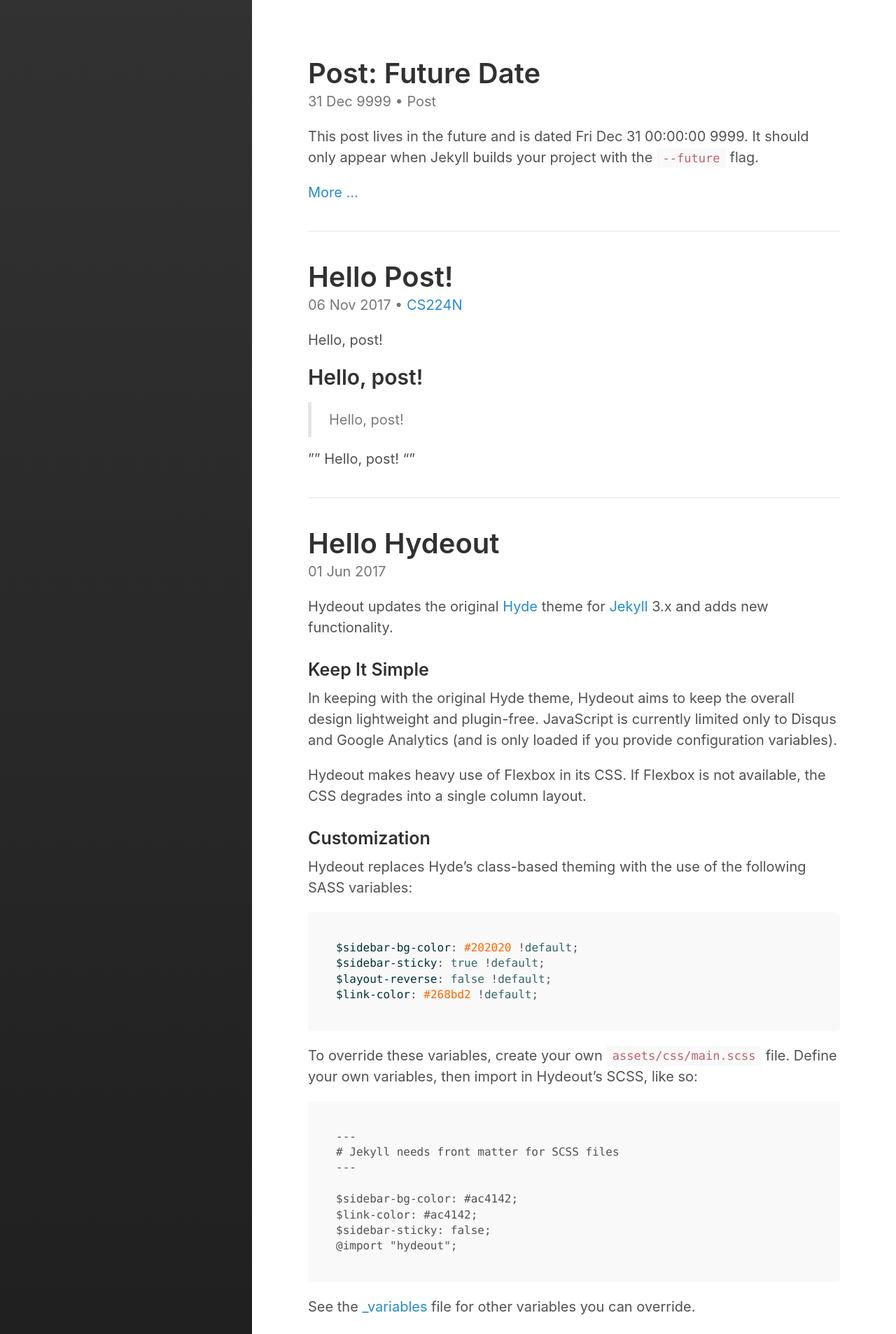
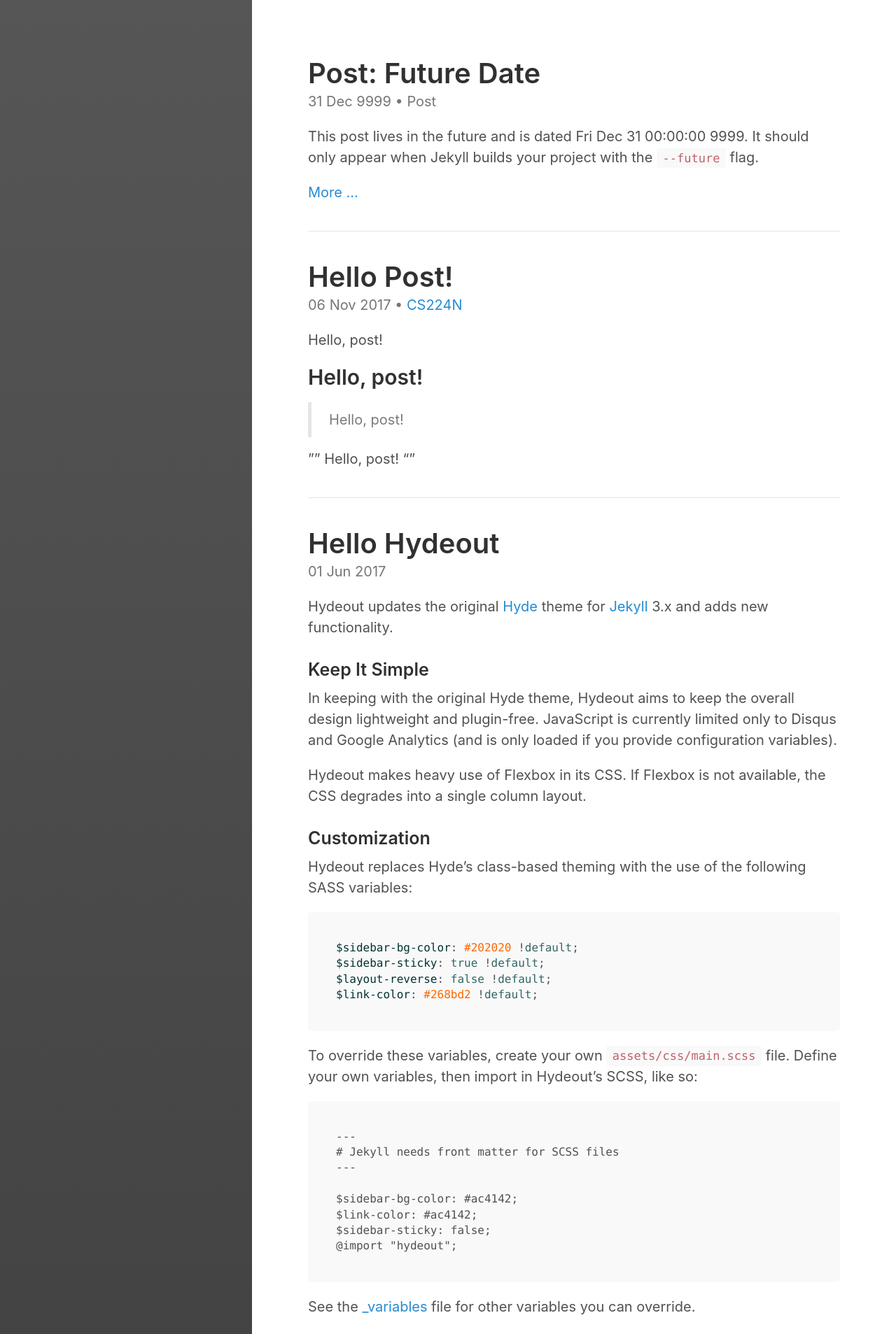
Before and after one commit to zsef123/zsef123.github.io, a Jekyll site: the page built from index.html, in a window 1280 px wide. Shown: the top 1907 px of the page at 70% size. Built offline with Jekyll 4.4.1, drawn with Linux system fonts in a browser that asks for light colours; the list of posts is cut into pages by our own code.

Commit message:
change bg color

```diff
--- a/_sass/hydeout/_variables.scss
+++ b/_sass/hydeout/_variables.scss
@@ -41,10 +41,10 @@ $default-box-shadow: $box-shadow-size
                      $box-shadow-size
                      rgba(0, 0, 0, $box-shadow-opacity);
 
-$code-font-family: Menlo, Monaco, "Courier New", monospace !default;
+$code-font-family: Menlo, Monaco, "Consolas", monospace !default;
 $code-color: #bf616a !default;
 
 // Hyde theming
-$sidebar-bg-color: #202020 !default;
+$sidebar-bg-color: #444444 !default;
 $sidebar-sticky: true !default;
 $layout-reverse: false !default;
```
